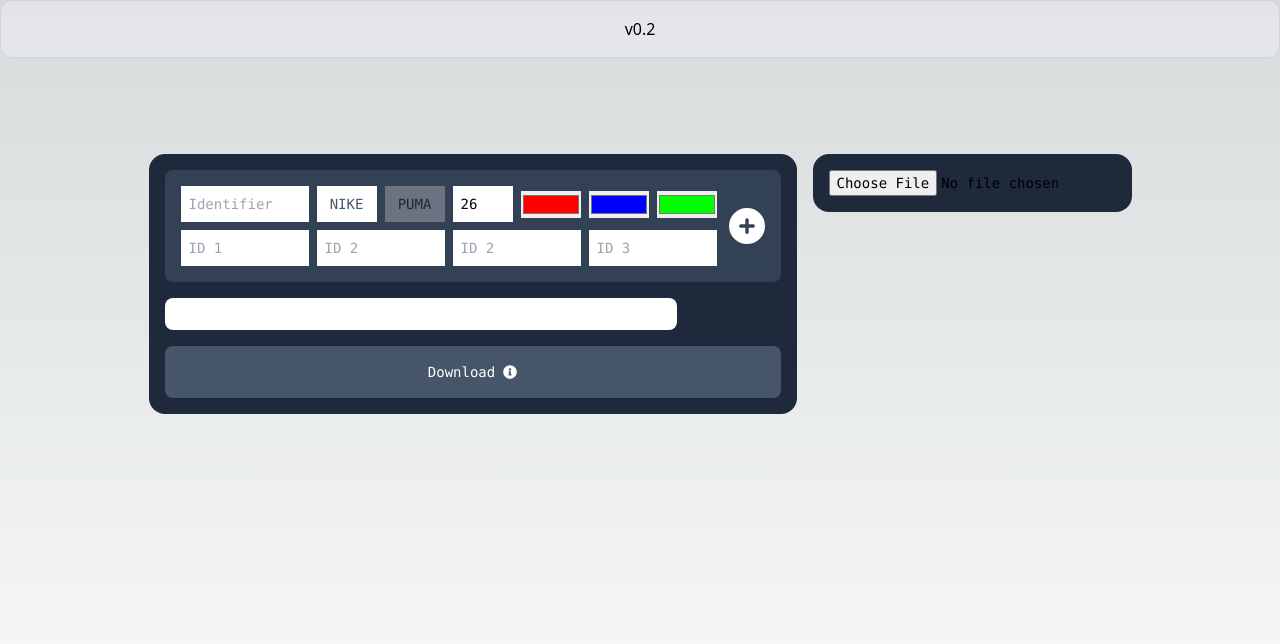
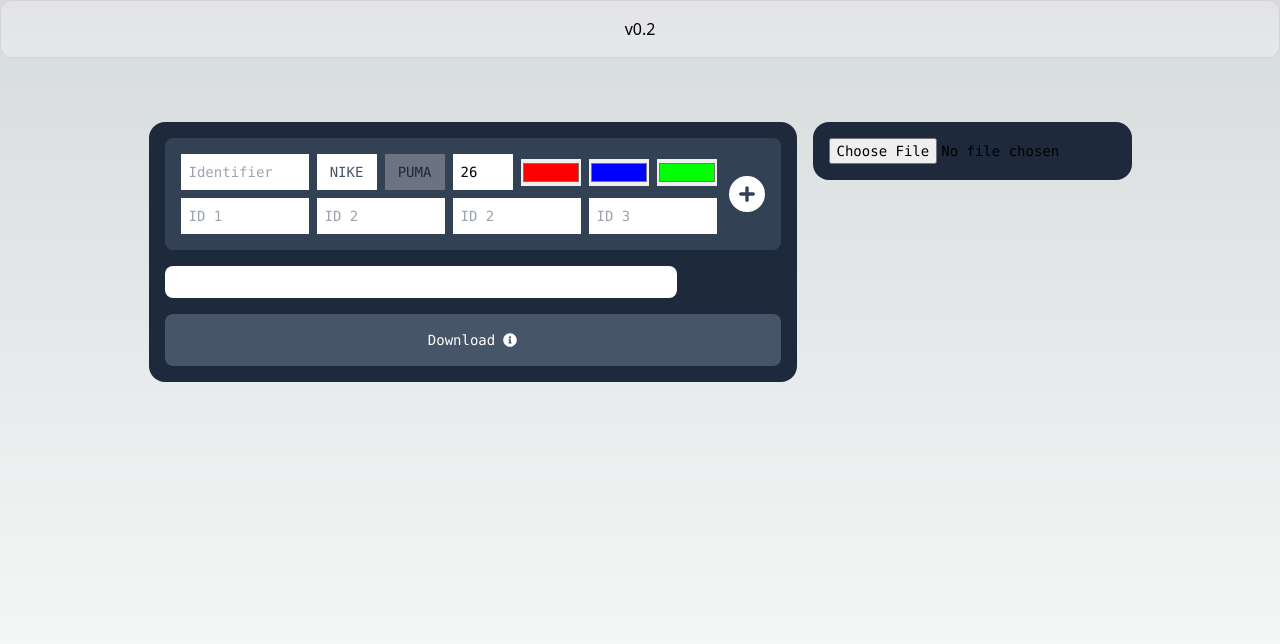
Before and after one commit to BluePotatoBP/were_sinking, a Next.js app: page / in a window 1280 px wide. Shown: the top 644 px of the page. Built offline with nearby package versions, Linux system fonts and the light colour scheme.

Commit message:
adjusted styling for for content on screen

```diff
--- a/src/app/page.tsx
+++ b/src/app/page.tsx
@@ -2,7 +2,7 @@
 
 export default function Home() {
 	return (
-		<main className="flex min-h-screen flex-col items-center justify-between py-24 px-24">
+		<main className="flex min-h-screen flex-col items-center justify-between py-16 px-16">
 			<div className="flex flex-col items-center justify-between font-mono text-sm">
 				<AppManager />
 			</div>
```
